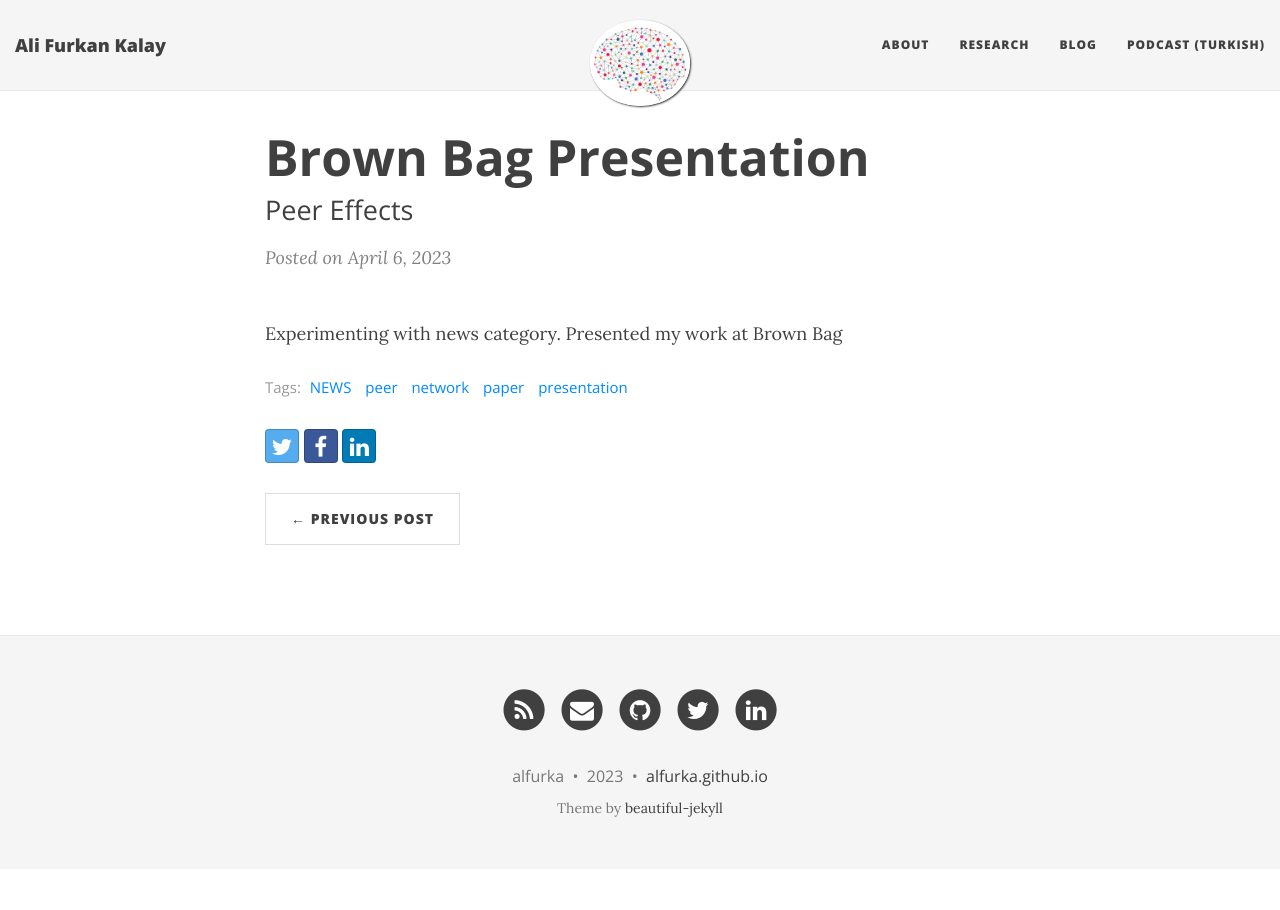
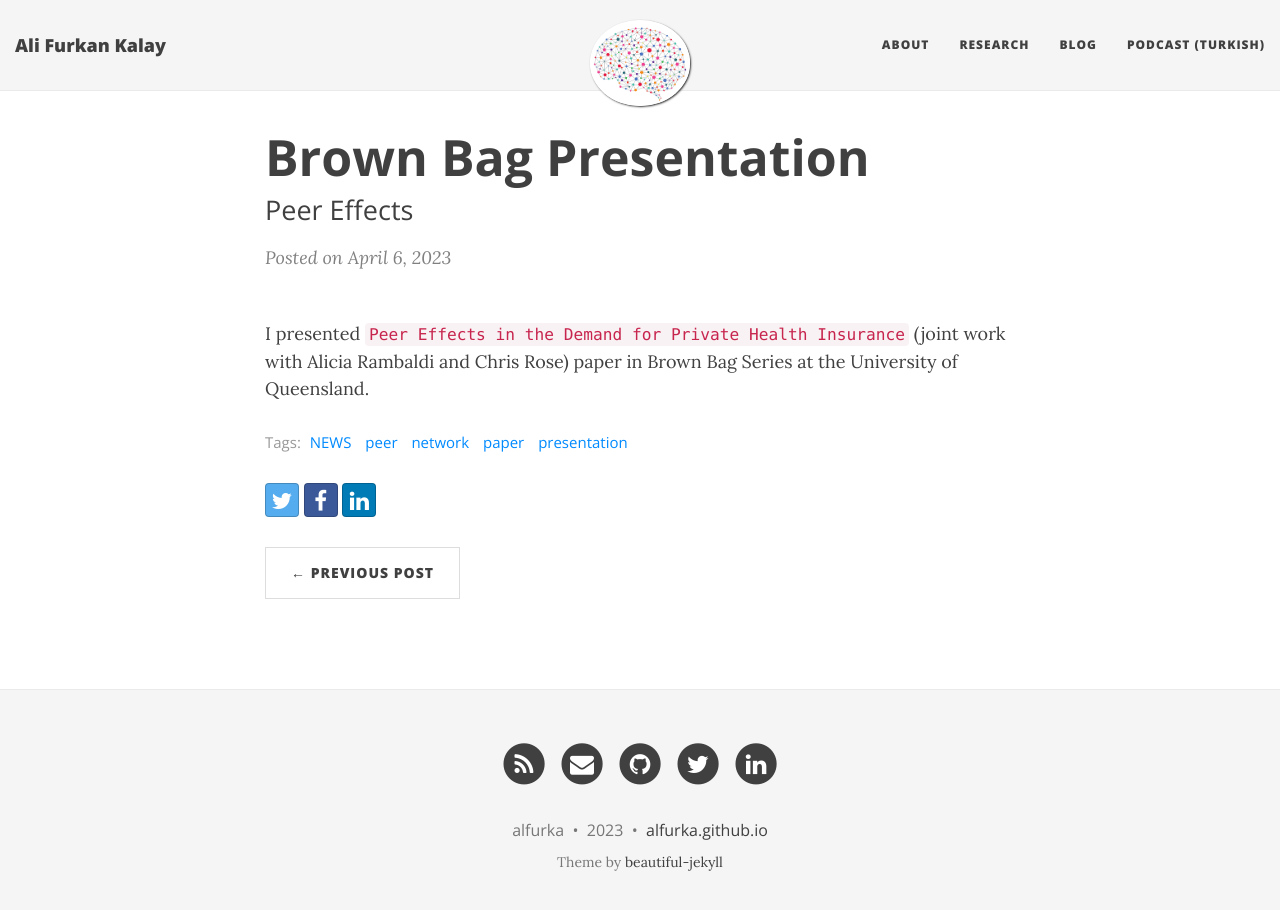
Before and after one commit to alfurka/alfurka.github.io, a Jekyll site: the page built from _posts/2023-04-06-brown-bag.md, in a window 1280 px wide and 923 px high. Shown: the top 910 px of the window. Built offline with Jekyll 4.4.1, drawn with Linux system fonts in a browser that asks for light colours; nearby versions of some CDN libraries.

Commit message:
Update 2023-04-06-brown-bag.md

```diff
--- a/_posts/2023-04-06-brown-bag.md
+++ b/_posts/2023-04-06-brown-bag.md
@@ -6,4 +6,4 @@ tags: [NEWS, peer,network,paper,presentation]
 image: /img/brain-neural.png
 ---
 
-Experimenting with news category. Presented my work at Brown Bag
+I presented `Peer Effects in the Demand for Private Health Insurance` (joint work with Alicia Rambaldi and Chris Rose) paper in Brown Bag Series at the University of Queensland.
```
